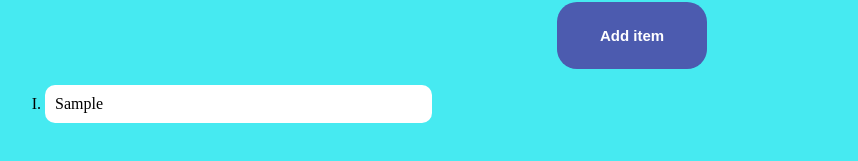
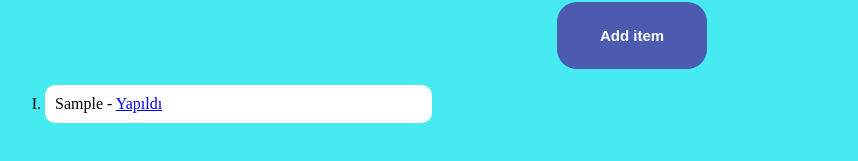
Before and after one commit to hakancaliskan95/coreToDoApp, a React app in the folder Todo.UI/: page / in a window 1280 px wide. Both pictures are taken after typing "Sample" into the empty fields and a click on the button "Add item". Shown: the part 201-362 px from the top of the page, without its empty margins (8-866 px from the left). Built offline with nearby package versions, Linux system fonts and the light colour scheme.

Commit message:
-Todo itemlar'a "okundu" olarak işaretlenmesi özelliği eklendi.

```diff
--- a/Todo.UI/src/App.jsx
+++ b/Todo.UI/src/App.jsx
@@ -13,31 +13,60 @@
         }
 
         this._onTodoAddHandler = this._onTodoAddHandler.bind(this);
+        //this.removeItem = this.removeItem.bind(this);
+        this.markTodoDone = this.markTodoDone.bind(this);
+
     }
+
+
 
     _onTodoAddHandler(todoName) {
 
         //AYNI TODO SADECE BİR KEZ EKLENMELİ!
-            const dupes = this.state.todos.filter(v =>{
+        const dupes = this.state.todos.filter(v => {
             return v.title === todoName;
         });
 
-            if(dupes.length <= 0){
+        if (dupes.length <= 0) {
             console.log("Bu kayıt yok");
             let todos = this.state.todos;
             todos.push({ id: 1, title: todoName });
             this.setState({ todos });
         }
-            else{
+        else {
             console.log("Bu kayıt var");
         }
     }
+
+    markTodoDone(title) {
+        const todoList = this.state.todos;
+        for (let i = 0; i < todoList.length; i++) {
+            if (todoList[i].title === title) {
+                todoList[i].done = true;
+                break;
+            }
+        }
+
+        this.setState({ todos: todoList });
+
+        /* todoItems.splice(itemIndex, 1);
+        todos.done = !todos.done;
+        todos.done ? todoItems.push(todo) : todoItems.unshift(todos);
+        this.setState({ todoItems: todoItems }); */
+    }
+
+    // removeItem(index) {
+
+    //     this.setState({
+    //      data: this.state.data.filter((_, i) => i !== index)
+    //     });
+    //   }
 
     render() {
         return (
             <Fragment>
                 <NewToDo onTodoAdd={this._onTodoAddHandler} />
-                <ToDoList todos={this.state.todos} />
+                <ToDoList todos={this.state.todos} markTodoDone={this.markTodoDone} />
             </Fragment>
         )
     }
--- a/Todo.UI/src/components/ToDoItem.jsx
+++ b/Todo.UI/src/components/ToDoItem.jsx
@@ -1,20 +1,34 @@
 import React from "react";
-import PropType from 'prop-types';
+import PropTypes from 'prop-types';
 
 class ToDoItem extends React.Component {
 
     constructor(props) {
         super(props);
+        this.markAsRead = this.markAsRead.bind(this);
+    }
+
+    markAsRead() {
+        this.props.markTodoDone(this.props.title);
     }
 
     render() {
-        const {title} = this.props;
-        return <li className = "todos-item">{title}</li>;
+        const { title, isDone } = this.props;
+        return (
+            <li className="todos-item">
+                {title} - {isDone ? "YAPILMIŞ" : ''}
+                <a href="/#" onClick={this.markAsRead}>
+                    <span className="glyphicon gylphicon-ok icon">Yapıldı</span>
+                </a>
+            </li>
+        );
     }
 }
 
 ToDoItem.propTypes = {
-    title: PropType.string.isRequired
+    title: PropTypes.string.isRequired,
+    markTodoDone: PropTypes.func.isRequired,
+    isDone: PropTypes.bool,
 }
 
-export default ToDoItem
+export default ToDoItem;
--- a/Todo.UI/src/components/ToDoList.jsx
+++ b/Todo.UI/src/components/ToDoList.jsx
@@ -5,12 +5,12 @@
 class ToDoList extends React.Component {
 
     render() {
-        const { todos } = this.props;
+        const { todos, markTodoDone } = this.props;
         // TODOITEM RENDER EDECEGI ELEMENTI PROP OLARAK ALMALI
         return (
-            <ol className = "todos-list">
+            <ol className="todos-list">
                 {
-                    todos.map((val, i) => <ToDoItem key={i} title={val.title} />)
+                    todos.map((val, i) => <ToDoItem key={i} title={val.title} isDone={val.done} markTodoDone={(title) => markTodoDone(title)} />)
                 }
             </ol>
         )
@@ -21,7 +21,8 @@
     todos: PropTypes.arrayOf(PropTypes.shape({
         id: PropTypes.number.isRequired,
         title: PropTypes.string.isRequired
-    }).isRequired)
+    }).isRequired),
+    markTodoDone: PropTypes.func.isRequired,
 }
 
-export default ToDoList
+export default ToDoList;
```
Also changed, not shown: Todo.UI/src/components/NewToDo.jsx (+7 -6 lines). Lines whose indentation alone changed are shown as unchanged.
